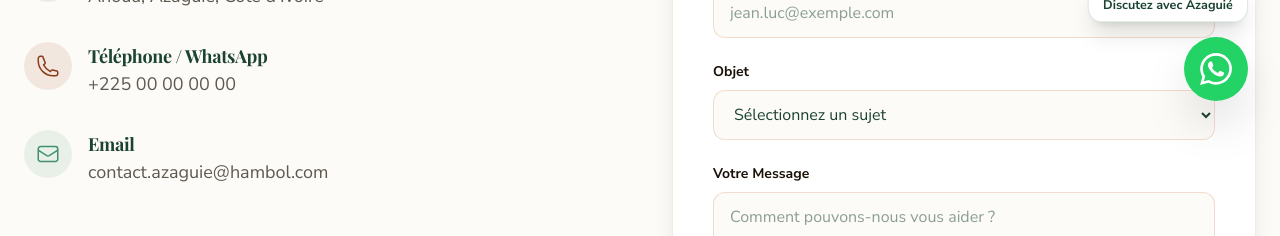
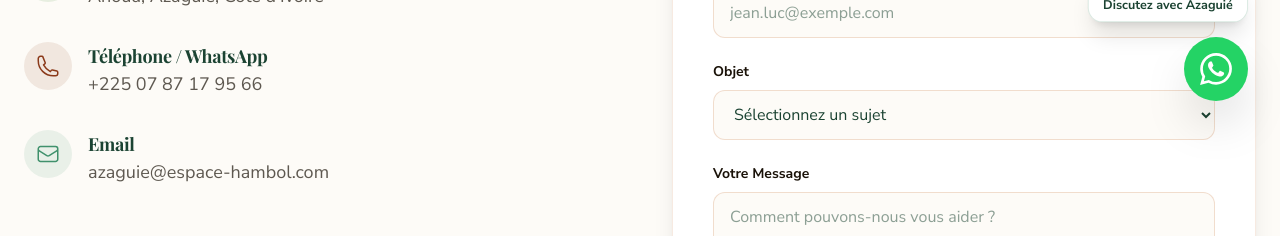
Before and after one commit to cornerstoneros-glitch/hotel_hambol, a Next.js app: page /contact in a window 1280 px wide. Shown: the part 667-903 px from the top of the page. Built offline with nearby package versions, Linux system fonts and the light colour scheme; a web font is replaced by a local one.

Commit message:
Update page.tsx

```diff
--- a/src/app/contact/page.tsx
+++ b/src/app/contact/page.tsx
@@ -10,16 +10,16 @@ export default function ContactPage() {
 
   const contactInfo = {
     'Azaguié': {
-      phone: "+225 00 00 00 00", // Remplacer par vrai numéro si dispo
+      phone: "+225 07 87 17 95 66",
       address: "Ahoua, Azaguié, Côte d'Ivoire",
-      email: "contact.azaguie@hambol.com",
+      email: "azaguie@espace-hambol.com",
       mapImage: "/images/azaguie/hero.jpg",
       description: "Notre sanctuaire naturel situé à Azaguié. Évadez-vous dans nos jardins luxuriants et profitez d'une tranquillité absolue.",
     },
     'Yopougon': {
-      phone: "+225 00 00 00 00", // Remplacer par vrai numéro si dispo
+      phone: "+225 01 40 26 75 34",
       address: "Ananeraie, Yopougon, Abidjan, Côte d'Ivoire",
-      email: "contact.yopougon@hambol.com",
+      email: "yop@espace-hambol.com",
       mapImage: "/images/yopougon/hero.jpg",
       description: "Le confort urbain par excellence. Retrouvez-nous au cœur de Yopougon pour vos séjours, détentes et soirées exclusives.",
     }
```
